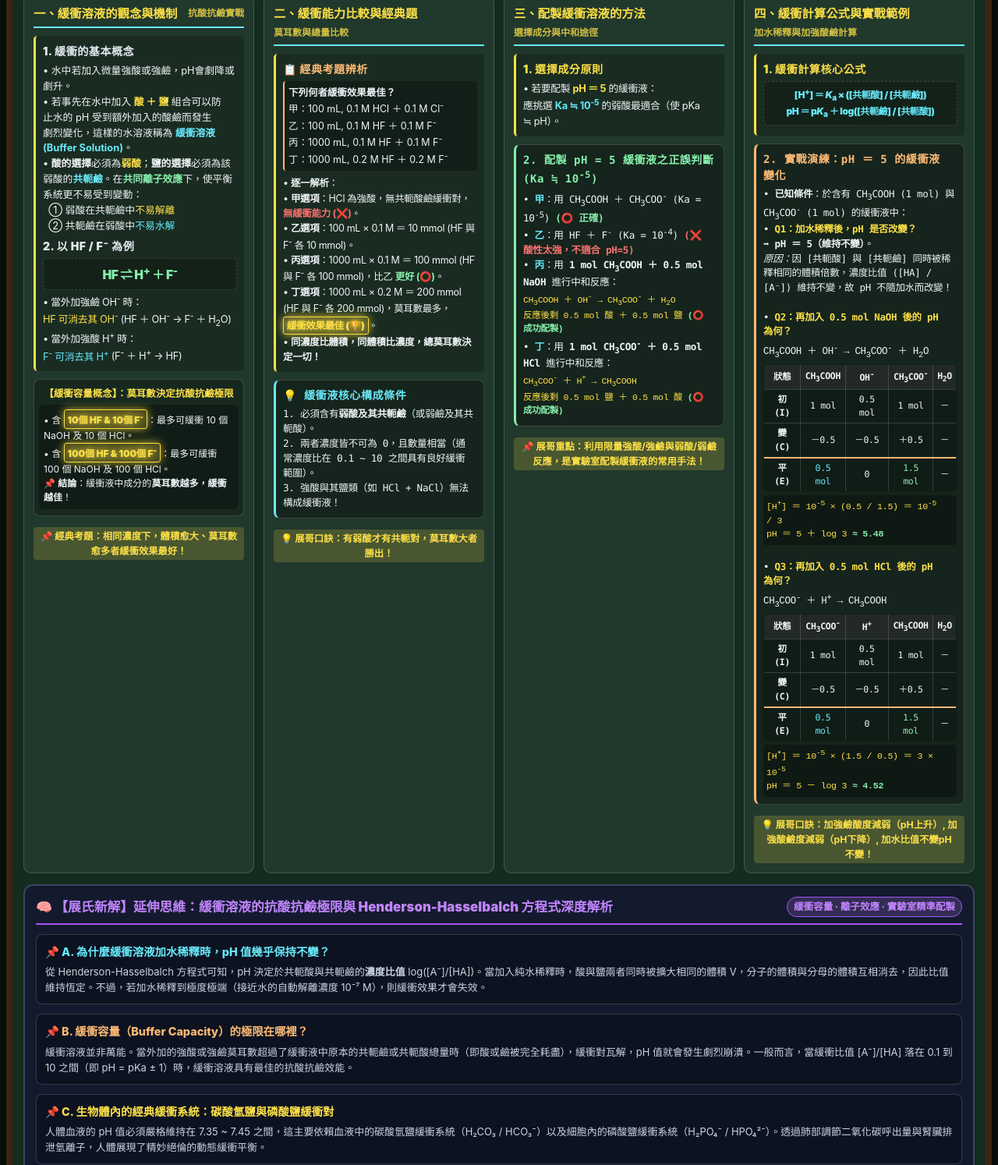
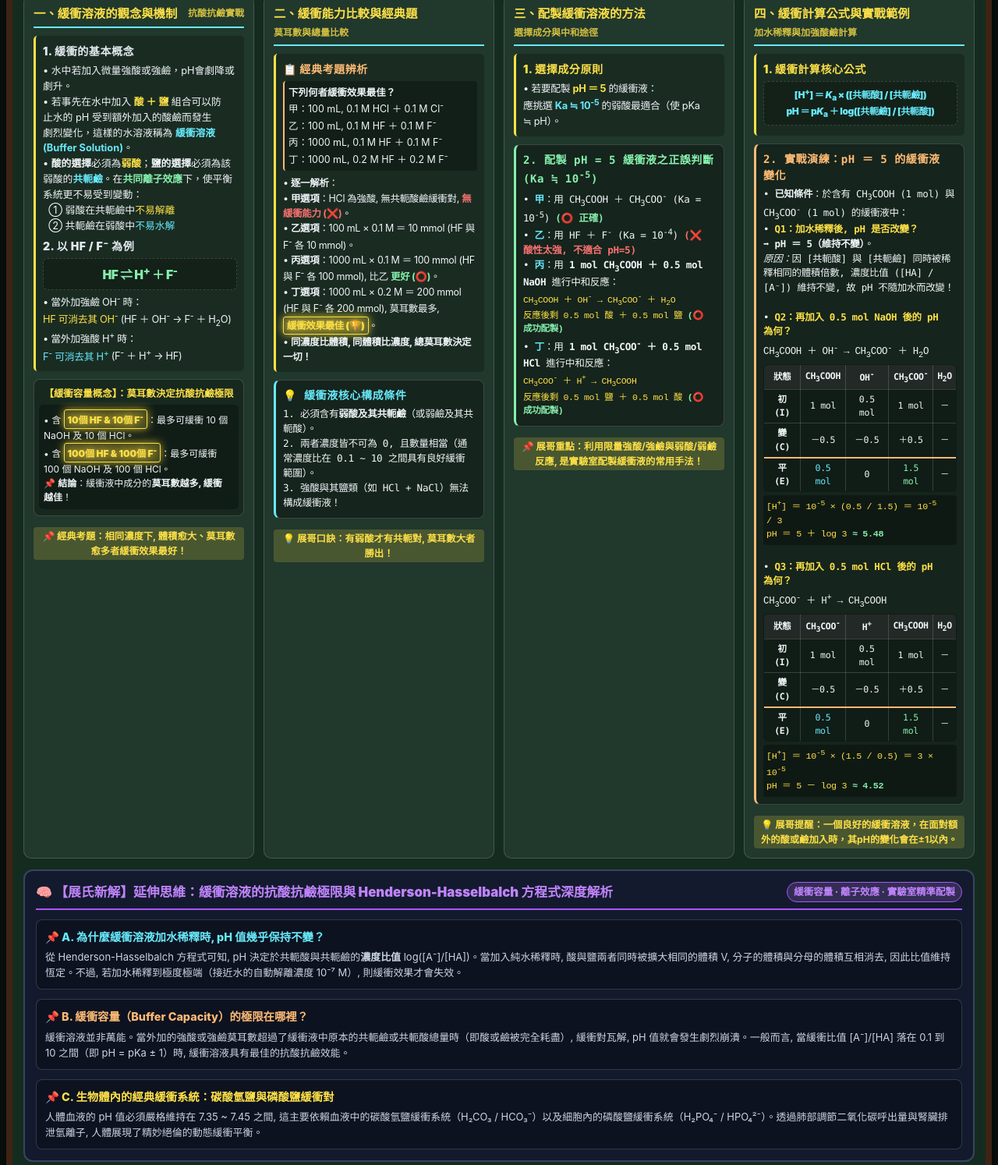
Before and after one commit to Jelly-ChinChan/Acid-base-hand-out10, a plain HTML site: page index.html in a window 1280 px wide. Shown: the part 173-1667 px from the top of the page at 78% size. Drawn offline with Linux system fonts and the light colour scheme.

Commit message:
Update index.html

```diff
--- a/index.html
+++ b/index.html
@@ -489,12 +489,12 @@
           <div style="font-size: 0.75rem; text-align: left; background: rgba(0,0,0,0.3); padding: 6px; border-radius: 6px; line-height: 1.5;">
             • 含 <span class="gold-glow" style="padding: 1px 4px; border-radius: 3px; display: inline-block;">10個 HF & 10個 F<sup>-</sup></span>：最多可緩衝 10 個 NaOH 及 10 個 HCl。<br>
             • 含 <span class="gold-glow" style="padding: 1px 4px; border-radius: 3px; display: inline-block;">100個 HF & 100個 F<sup>-</sup></span>：最多可緩衝 100 個 NaOH 及 100 個 HCl。<br>
-            📌 <b>結論</b>：緩衝液中成分的<b>莫耳數越多，緩衝越佳</b>！
+            📌 <b>結論</b>：緩衝液中成分的<b>莫耳數越多, 緩衝越佳</b>！
           </div>
         </div>
 
         <div class="note-pill" style="display:block; text-align:center;">
-          📌 經典考題：相同濃度下，體積愈大、莫耳數愈多者緩衝效果最好！
+          📌 經典考題：相同濃度下, 體積愈大、莫耳數愈多者緩衝效果最好！
         </div>
       </div>
 
@@ -517,11 +517,11 @@
 
           <div style="font-size:0.78rem; line-height:1.55; letter-spacing:-0.3px;">
             • <b>逐一解析</b>：<br>
-            • <b>甲選項</b>：HCl 為強酸，無共軛酸鹼緩衝對，<span style="color:var(--chalk-red); font-weight:bold;">無緩衝能力 (❌)</span>。<br>
+            • <b>甲選項</b>：HCl 為強酸, 無共軛酸鹼緩衝對, <span style="color:var(--chalk-red); font-weight:bold;">無緩衝能力 (❌)</span>。<br>
             • <b>乙選項</b>：100 mL × 0.1 M ＝ 10 mmol (HF 與 F<sup>-</sup> 各 10 mmol)。<br>
-            • <b>丙選項</b>：1000 mL × 0.1 M ＝ 100 mmol (HF 與 F<sup>-</sup> 各 100 mmol)，比乙 <span style="color:var(--chalk-green); font-weight:bold;">更好 (⭕)</span>。<br>
-            • <b>丁選項</b>：1000 mL × 0.2 M ＝ 200 mmol (HF 與 F<sup>-</sup> 各 200 mmol)，莫耳數最多，<span class="gold-glow" style="padding: 1px 4px; border-radius: 3px; display: inline-block;">緩衝效果最佳 (🏆)</span>。<br>
-            • <b>同濃度比體積，同體積比濃度，總莫耳數決定一切！</b>
+            • <b>丙選項</b>：1000 mL × 0.1 M ＝ 100 mmol (HF 與 F<sup>-</sup> 各 100 mmol), 比乙 <span style="color:var(--chalk-green); font-weight:bold;">更好 (⭕)</span>。<br>
+            • <b>丁選項</b>：1000 mL × 0.2 M ＝ 200 mmol (HF 與 F<sup>-</sup> 各 200 mmol), 莫耳數最多, <span class="gold-glow" style="padding: 1px 4px; border-radius: 3px; display: inline-block;">緩衝效果最佳 (🏆)</span>。<br>
+            • <b>同濃度比體積, 同體積比濃度, 總莫耳數決定一切！</b>
           </div>
         </div>
 
@@ -531,13 +531,13 @@
           </div>
           <div style="font-size:0.79rem; line-height:1.5;">
             1. 必須含有<b>弱酸及其共軛鹼</b>（或弱鹼及其共軛酸）。<br>
-            2. 兩者濃度皆不可為 0，且數量相當（通常濃度比在 0.1 ~ 10 之間具有良好緩衝範圍）。<br>
+            2. 兩者濃度皆不可為 0, 且數量相當（通常濃度比在 0.1 ~ 10 之間具有良好緩衝範圍）。<br>
             3. 強酸與其鹽類（如 HCl + NaCl）無法構成緩衝液！
           </div>
         </div>
 
         <div class="note-pill" style="display:block; text-align:center;">
-          💡 展哥口訣：有弱酸才有共軛對，莫耳數大者勝出！
+          💡 展哥口訣：有弱酸才有共軛對, 莫耳數大者勝出！
         </div>
       </div>
 
@@ -564,7 +564,7 @@
           </div>
           <div style="font-size:0.79rem; line-height:1.5;">
             • <b style="color:var(--chalk-cyan);">甲</b>：用 CH<sub>3</sub>COOH ＋ CH<sub>3</sub>COO<sup>-</sup> (Ka = 10<sup>-5</sup>) <span style="color:var(--chalk-green); font-weight:bold;">(⭕ 正確)</span><br>
-            • <b style="color:var(--chalk-cyan);">乙</b>：用 HF ＋ F<sup>-</sup> (Ka = 10<sup>-4</sup>) <span style="color:var(--chalk-red); font-weight:bold;">(❌ 酸性太強，不適合 pH=5)</span><br>
+            • <b style="color:var(--chalk-cyan);">乙</b>：用 HF ＋ F<sup>-</sup> (Ka = 10<sup>-4</sup>) <span style="color:var(--chalk-red); font-weight:bold;">(❌ 酸性太強, 不適合 pH=5)</span><br>
             • <b style="color:var(--chalk-cyan);">丙</b>：用 <span class="cloze" style="font-weight:bold;">1 mol CH<sub>3</sub>COOH ＋ 0.5 mol NaOH</span> 進行中和反應：<br>
             <div style="font-family:monospace; font-size:0.72rem; color:var(--chalk-yellow); margin:2px 0;">
               CH<sub>3</sub>COOH ＋ OH<sup>-</sup> → CH<sub>3</sub>COO<sup>-</sup> ＋ H<sub>2</sub>O<br>
@@ -579,7 +579,7 @@
         </div>
 
         <div class="note-pill" style="display:block; text-align:center;">
-          📌 展哥重點：利用限量強酸/強鹼與弱酸/弱鹼反應，是實驗室配製緩衝液的常用手法！
+          📌 展哥重點：利用限量強酸/強鹼與弱酸/弱鹼反應, 是實驗室配製緩衝液的常用手法！
         </div>
       </div>
 
@@ -606,9 +606,9 @@
           </div>
           <div style="font-size:0.78rem; line-height:1.5;">
             • <b>已知條件</b>：於含有 CH<sub>3</sub>COOH (1 mol) 與 CH<sub>3</sub>COO<sup>-</sup> (1 mol) 的緩衝液中：<br>
-            • <b style="color:var(--chalk-yellow);">Q1：加水稀釋後，pH 是否改變？</b><br>
+            • <b style="color:var(--chalk-yellow);">Q1：加水稀釋後, pH 是否改變？</b><br>
             ➡ <b>pH ＝ 5（維持不變）</b>。<br>
-            <i>原因：</i>因 [共軛酸] 與 [共軛鹼] 同時被稀釋相同的體積倍數，濃度比值 ([HA] / [A⁻]) 維持不變，故 pH 不隨加水而改變！<br><br>
+            <i>原因：</i>因 [共軛酸] 與 [共軛鹼] 同時被稀釋相同的體積倍數, 濃度比值 ([HA] / [A⁻]) 維持不變, 故 pH 不隨加水而改變！<br><br>
 
             • <b style="color:var(--chalk-yellow);">Q2：再加入 0.5 mol NaOH 後的 pH 為何？</b><br>
             <div style="font-family:monospace; margin-top:4px;">
@@ -650,7 +650,7 @@
         </div>
 
         <div class="note-pill" style="display:block; text-align:center;">
-          💡 展哥口訣：加強鹼酸度減弱（pH上升）, 加強酸鹼度減弱（pH下降）, 加水比值不變pH不變！
+          💡 展哥提醒：一個良好的緩衝溶液，在面對額外的酸或鹼加入時，其pH的變化會在±1以內。
         </div>
       </div>
 
@@ -670,10 +670,10 @@
         <!-- 區塊 A -->
         <div style="background: var(--ext-inner-box); border: 1px solid var(--card-border); border-radius: 8px; padding: 11px; font-size: 0.84rem;">
           <div style="font-weight:800; color:var(--chalk-cyan); font-size:0.9rem; margin-bottom:4px;">
-            📌 A. 為什麼緩衝溶液加水稀釋時，pH 值幾乎保持不變？
+            📌 A. 為什麼緩衝溶液加水稀釋時, pH 值幾乎保持不變？
           </div>
           <p style="font-size:0.81rem; color:var(--text-sub); line-height:1.55;">
-            從 Henderson-Hasselbalch 方程式可知，pH 決定於共軛酸與共軛鹼的<b>濃度比值</b> log([A⁻]/[HA])。當加入純水稀釋時，酸與鹽兩者同時被擴大相同的體積 V，分子的體積與分母的體積互相消去，因此比值維持恆定。不過，若加水稀釋到極度極端（接近水的自動解離濃度 10⁻⁷ M），則緩衝效果才會失效。
+            從 Henderson-Hasselbalch 方程式可知, pH 決定於共軛酸與共軛鹼的<b>濃度比值</b> log([A⁻]/[HA])。當加入純水稀釋時, 酸與鹽兩者同時被擴大相同的體積 V, 分子的體積與分母的體積互相消去, 因此比值維持恆定。不過, 若加水稀釋到極度極端（接近水的自動解離濃度 10⁻⁷ M）, 則緩衝效果才會失效。
           </p>
         </div>
 
@@ -683,7 +683,7 @@
             📌 B. 緩衝容量（Buffer Capacity）的極限在哪裡？
           </div>
           <p style="font-size:0.81rem; color:var(--text-sub); line-height:1.55;">
-            緩衝溶液並非萬能。當外加的強酸或強鹼莫耳數超過了緩衝液中原本的共軛鹼或共軛酸總量時（即酸或鹼被完全耗盡），緩衝對瓦解，pH 值就會發生劇烈崩潰。一般而言，當緩衝比值 [A⁻]/[HA] 落在 0.1 到 10 之間（即 pH = pKa ± 1）時，緩衝溶液具有最佳的抗酸抗鹼效能。
+            緩衝溶液並非萬能。當外加的強酸或強鹼莫耳數超過了緩衝液中原本的共軛鹼或共軛酸總量時（即酸或鹼被完全耗盡）, 緩衝對瓦解, pH 值就會發生劇烈崩潰。一般而言, 當緩衝比值 [A⁻]/[HA] 落在 0.1 到 10 之間（即 pH = pKa ± 1）時, 緩衝溶液具有最佳的抗酸抗鹼效能。
           </p>
         </div>
 
@@ -693,7 +693,7 @@
             📌 C. 生物體內的經典緩衝系統：碳酸氫鹽與磷酸鹽緩衝對
           </div>
           <p style="font-size:0.81rem; color:var(--text-sub); line-height:1.55;">
-            人體血液的 pH 值必須嚴格維持在 7.35 ~ 7.45 之間，這主要依賴血液中的碳酸氫鹽緩衝系統（H₂CO₃ / HCO₃⁻）以及細胞內的磷酸鹽緩衝系統（H₂PO₄⁻ / HPO₄²⁻）。透過肺部調節二氧化碳呼出量與腎臟排泄氫離子，人體展現了精妙絕倫的動態緩衝平衡。
+            人體血液的 pH 值必須嚴格維持在 7.35 ~ 7.45 之間, 這主要依賴血液中的碳酸氫鹽緩衝系統（H₂CO₃ / HCO₃⁻）以及細胞內的磷酸鹽緩衝系統（H₂PO₄⁻ / HPO₄²⁻）。透過肺部調節二氧化碳呼出量與腎臟排泄氫離子, 人體展現了精妙絕倫的動態緩衝平衡。
           </p>
         </div>
 
@@ -737,21 +737,21 @@
       {
         id: 1,
         level: "緩衝能力與莫耳數比較",
-        question: "下列關於緩衝溶液及其緩衝能力的敘述，何者正確？",
+        question: "下列關於緩衝溶液及其緩衝能力的敘述, 何者正確？",
         options: [
           "A. 100 mL, 0.1 M HCl 混合 0.1 M NaCl 可構成極佳的緩衝溶液",
-          "B. 緩衝溶液中酸與鹽的總莫耳數愈多，其緩衝能力愈佳",
-          "C. 緩衝溶液加水稀釋 10 倍時，其 pH 值會顯著上升 1 個單位",
-          "D. 緩衝溶液只能消去外加的酸，無法消去外加的鹼",
+          "B. 緩衝溶液中酸與鹽的總莫耳數愈多, 其緩衝能力愈佳",
+          "C. 緩衝溶液加水稀釋 10 倍時, 其 pH 值會顯著上升 1 個單位",
+          "D. 緩衝溶液只能消去外加的酸, 無法消去外加的鹼",
           "E. 強酸與強鹼的中和鹽類水溶液皆具備強效緩衝能力"
         ],
         answer: 1,
-        explanation: "【展氏新解解析】：<br>• 強酸 HCl 與 NaCl 無共軛酸鹼對，無法構成緩衝液 (A 錯誤)。<br>• 緩衝溶液加水稀釋時，因濃度比值不變，pH 值維持不變 (C 錯誤)。<br>• 緩衝溶液同時含有弱酸（可消去 OH<sup>-</sup>）與共軛鹼（可消去 H<sup>+</sup>），且總莫耳數愈多緩衝能力愈佳 (B 正確)。"
+        explanation: "【展氏新解解析】：<br>• 強酸 HCl 與 NaCl 無共軛酸鹼對, 無法構成緩衝液 (A 錯誤)。<br>• 緩衝溶液加水稀釋時, 因濃度比值不變, pH 值維持不變 (C 錯誤)。<br>• 緩衝溶液同時含有弱酸（可消去 OH<sup>-</sup>）與共軛鹼（可消去 H<sup>+</sup>）, 且總莫耳數愈多緩衝能力愈佳 (B 正確)。"
       },
       {
         id: 2,
         level: "緩衝溶液配製方法",
-        question: "若欲在實驗室配製 pH ＝ 5.0 的緩衝溶液，下列何種弱酸及其共軛鹼組合最為適當？（已知水的 Kw ＝ 10<sup>-14</sup>）",
+        question: "若欲在實驗室配製 pH ＝ 5.0 的緩衝溶液, 下列何種弱酸及其共軛鹼組合最為適當？（已知水的 Kw ＝ 10<sup>-14</sup>）",
         options: [
           "A. Ka ＝ 10<sup>-2</sup> 之強弱適中酸",
           "B. Ka ＝ 10<sup>-5</sup> 之弱酸（如醋酸 CH<sub>3</sub>COOH）",
@@ -760,21 +760,21 @@
           "E. 任何酸鹼對皆可任意配製出 pH=5.0"
         ],
         answer: 1,
-        explanation: "【展氏新解解析】：<br>• 欲配製特定 pH 值（如 pH = 5.0）的緩衝液，應選擇 pKa 接近欲配製 pH 值的弱酸，即 Ka ≒ 10<sup>-5</sup>（如醋酸系統）最為理想。<br>• 故選項 B 正確。"
+        explanation: "【展氏新解解析】：<br>• 欲配製特定 pH 值（如 pH = 5.0）的緩衝液, 應選擇 pKa 接近欲配製 pH 值的弱酸, 即 Ka ≒ 10<sup>-5</sup>（如醋酸系統）最為理想。<br>• 故選項 B 正確。"
       },
       {
         id: 3,
         level: "緩衝溶液限量反應與計算",
-        question: "於含有 1 mol CH<sub>3</sub>COOH 及 1 mol CH<sub>3</sub>COO<sup>-</sup> 之緩衝溶液中，加入 0.5 mol NaOH 固體完全溶解後（體積變化忽略），關於溶液之敘述何者正確？",
+        question: "於含有 1 mol CH<sub>3</sub>COOH 及 1 mol CH<sub>3</sub>COO<sup>-</sup> 之緩衝溶液中, 加入 0.5 mol NaOH 固體完全溶解後（體積變化忽略）, 關於溶液之敘述何者正確？",
         options: [
-          "A. 溶液中 CH<sub>3</sub>COOH 減少至 0.5 mol，CH<sub>3</sub>COO<sup>-</sup> 增加至 1.5 mol",
-          "B. 溶液中 CH<sub>3</sub>COOH 完全被中和耗盡，失去緩衝能力",
+          "A. 溶液中 CH<sub>3</sub>COOH 減少至 0.5 mol, CH<sub>3</sub>COO<sup>-</sup> 增加至 1.5 mol",
+          "B. 溶液中 CH<sub>3</sub>COOH 完全被中和耗盡, 失去緩衝能力",
           "C. 加入 NaOH 後溶液 pH 值會大幅下降",
           "D. 溶液中 [H<sup>+</sup>] 變為原本的 3 倍",
           "E. 溶液的 pH 值會維持剛好 5.0 不變"
         ],
         answer: 0,
-        explanation: "【展氏新解解析】：<br>• 進行限量反應：CH<sub>3</sub>COOH ＋ OH<sup>-</sup> → CH<sub>3</sub>COO<sup>-</sup>。<br>• 加入 0.5 mol OH<sup>-</sup> 會消耗 0.5 mol CH<sub>3</sub>COOH 轉生成 0.5 mol CH<sub>3</sub>COO<sup>-</sup>。<br>• 反應後：[CH<sub>3</sub>COOH] 剩 0.5 mol，[CH<sub>3</sub>COO<sup>-</sup>] 增為 1.5 mol。<br>• 故選項 A 正確。"
+        explanation: "【展氏新解解析】：<br>• 進行限量反應：CH<sub>3</sub>COOH ＋ OH<sup>-</sup> → CH<sub>3</sub>COO<sup>-</sup>。<br>• 加入 0.5 mol OH<sup>-</sup> 會消耗 0.5 mol CH<sub>3</sub>COOH 轉生成 0.5 mol CH<sub>3</sub>COO<sup>-</sup>。<br>• 反應後：[CH<sub>3</sub>COOH] 剩 0.5 mol, [CH<sub>3</sub>COO<sup>-</sup>] 增為 1.5 mol。<br>• 故選項 A 正確。"
       }
     ];
 
```
